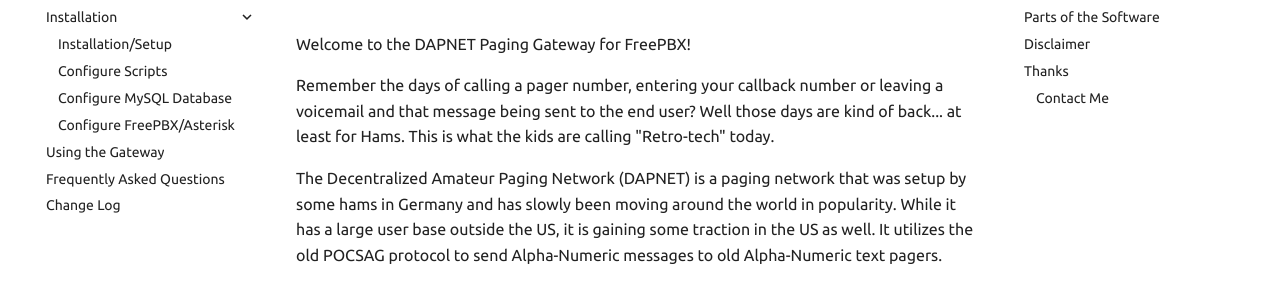
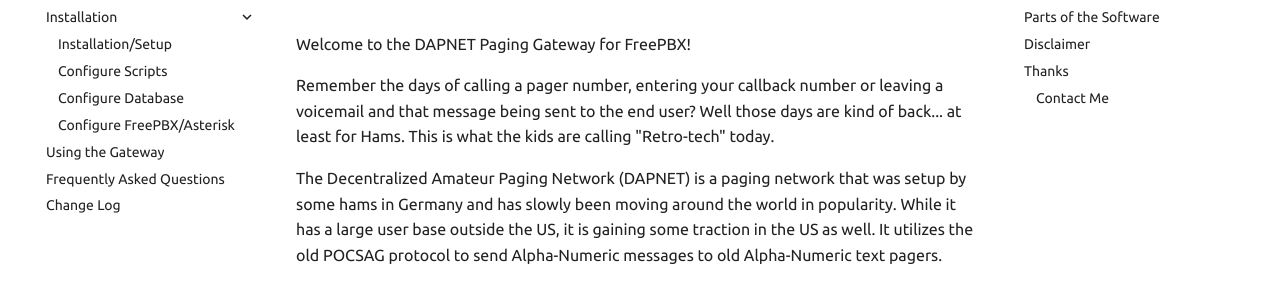
Before and after one commit to n8acl/dapnet_paging_gateway, an MkDocs documentation site: the page built from docs/index.md, in a window 1280 px wide. Shown: the part 148-430 px from the top of the page. Built offline with MkDocs 1.6.1 and Material for MkDocs 9.7.7, drawn with Linux system fonts in a browser that asks for light colours; comment, search, counter and statistics services are not loaded.

Commit message:
Update 05292025 - N8ACL

```diff
--- a/mkdocs.yml
+++ b/mkdocs.yml
@@ -37,7 +37,7 @@
   - Installation:
     - Installation/Setup: Installation.md
     - Configure Scripts: configure_scripts.md
-    - Configure MySQL Database: configure_database.md
+    - Configure Database: configure_database.md
     - Configure FreePBX/Asterisk: configure_freepbx.md
   - Using the Gateway: using_the_gateway.md
   - Frequently Asked Questions: faq.md
```
